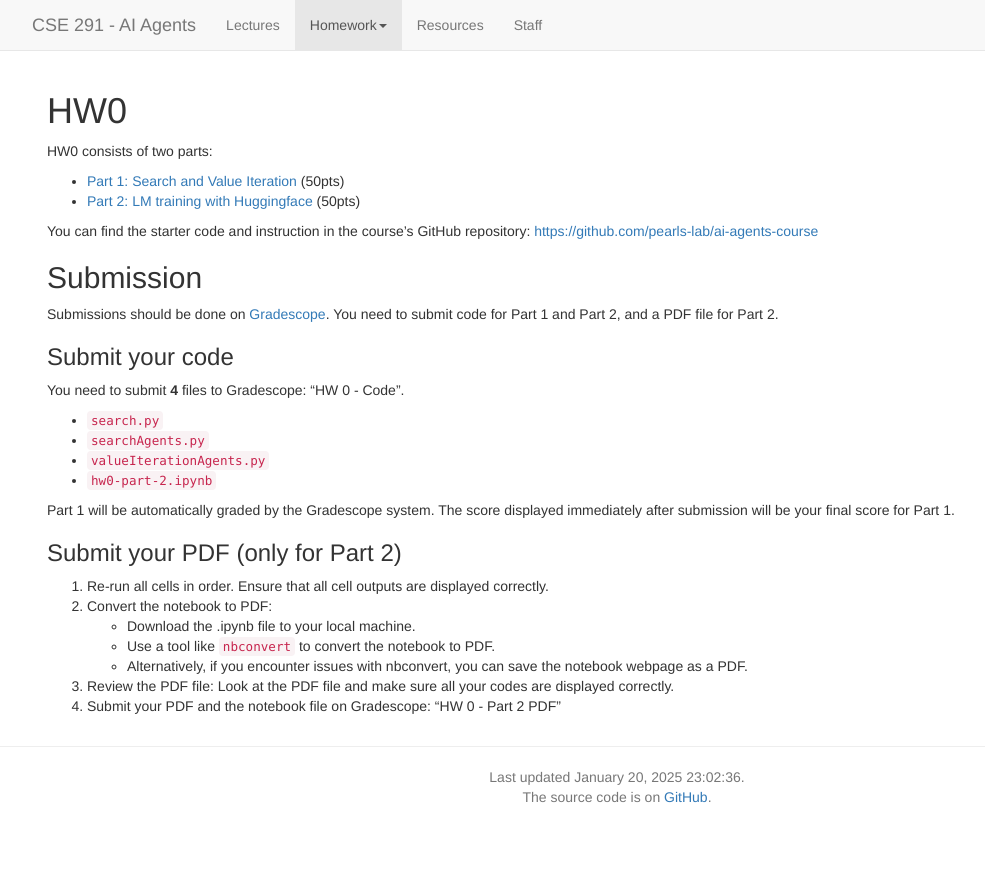
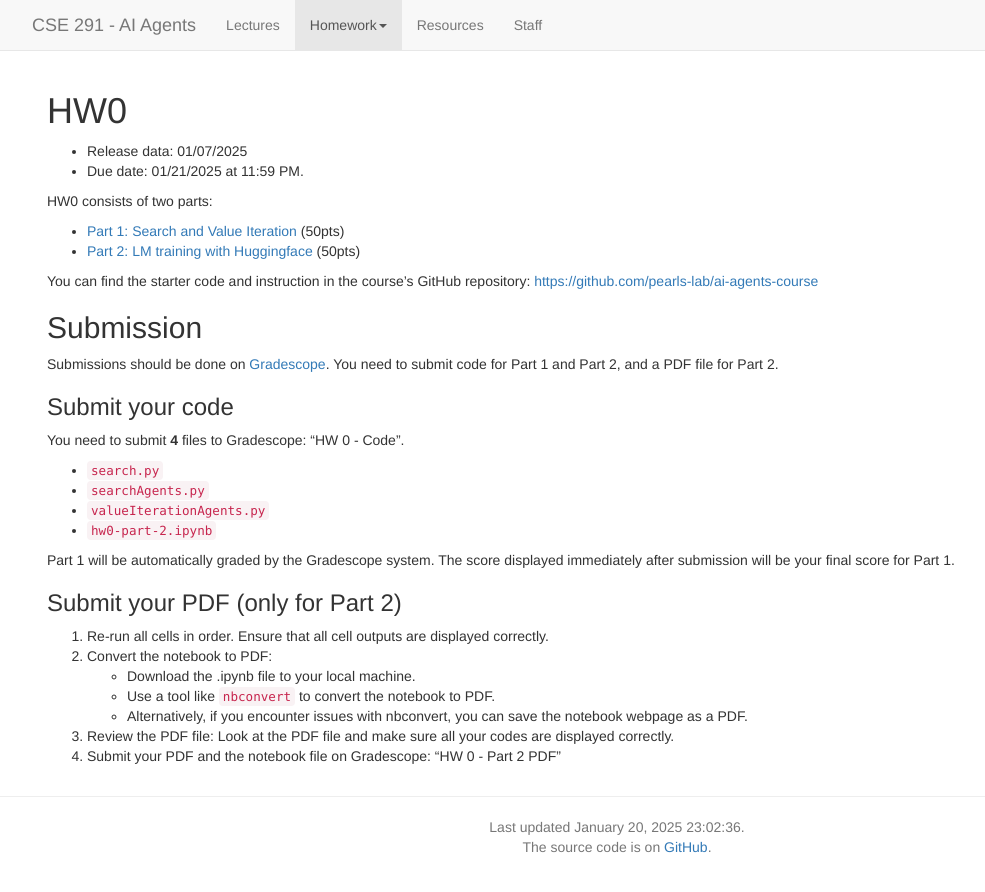
Before and after one commit to nossyd/ai-agents-course, a Jekyll site: the page built from homeworks/hw0/hw0.md, in a window 1280 px wide. Shown: the top 892 px of the page, without its empty margins (23-1008 px from the left). Built offline with Jekyll 4.4.1, drawn with Linux system fonts in a browser that asks for light colours; nearby versions of some CDN libraries; a script that is not in the unit is left out.

Commit message:
Update hw0.md

```diff
--- a/homeworks/hw0/hw0.md
+++ b/homeworks/hw0/hw0.md
@@ -15,6 +15,9 @@ readings:
 ---
 
 # HW0
+
+- Release data: 01/07/2025
+- Due date: 01/21/2025 at 11:59 PM.
 
 HW0 consists of two parts:
 - [Part 1: Search and Value Iteration](https://github.com/pearls-lab/ai-agents-course/tree/main/homeworks/hw0/part-1-search-and-value-iteration) (50pts)
```
